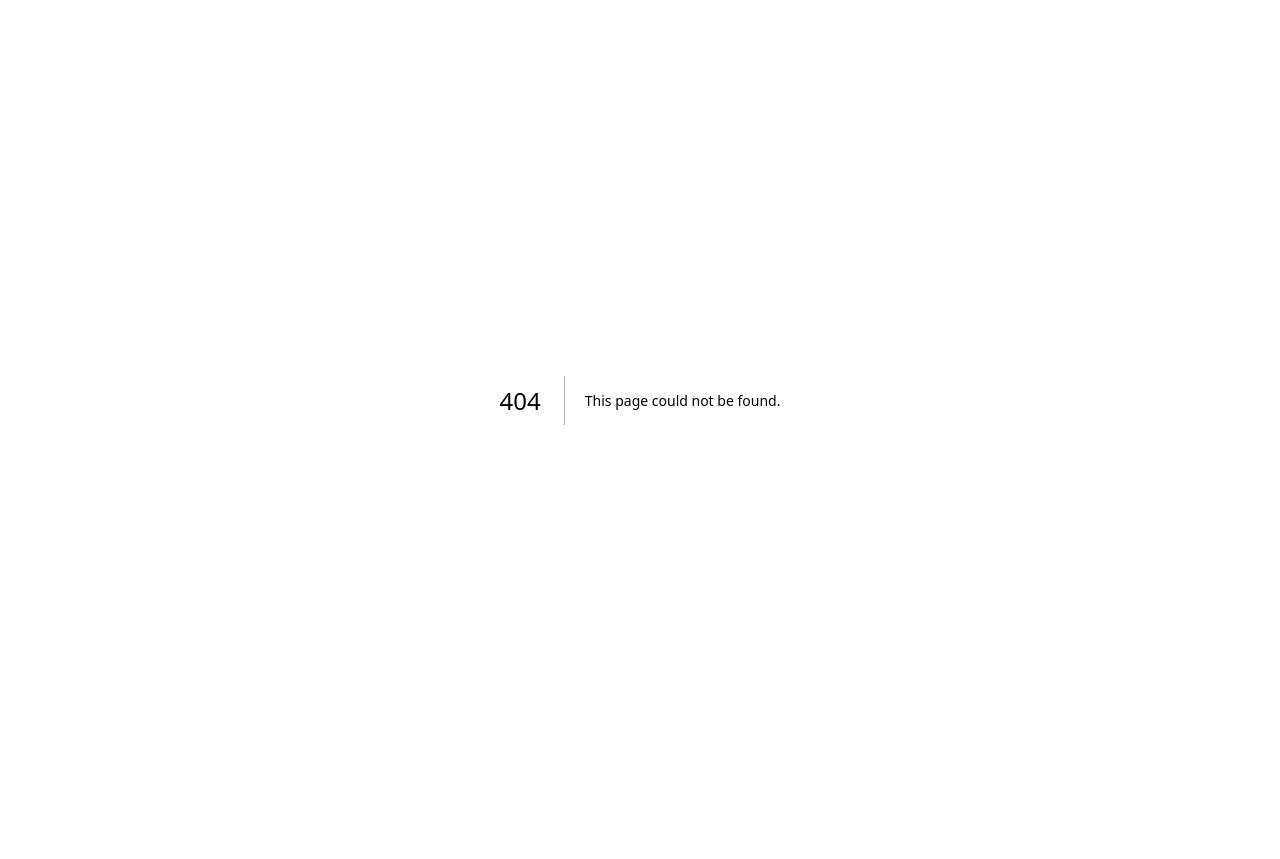
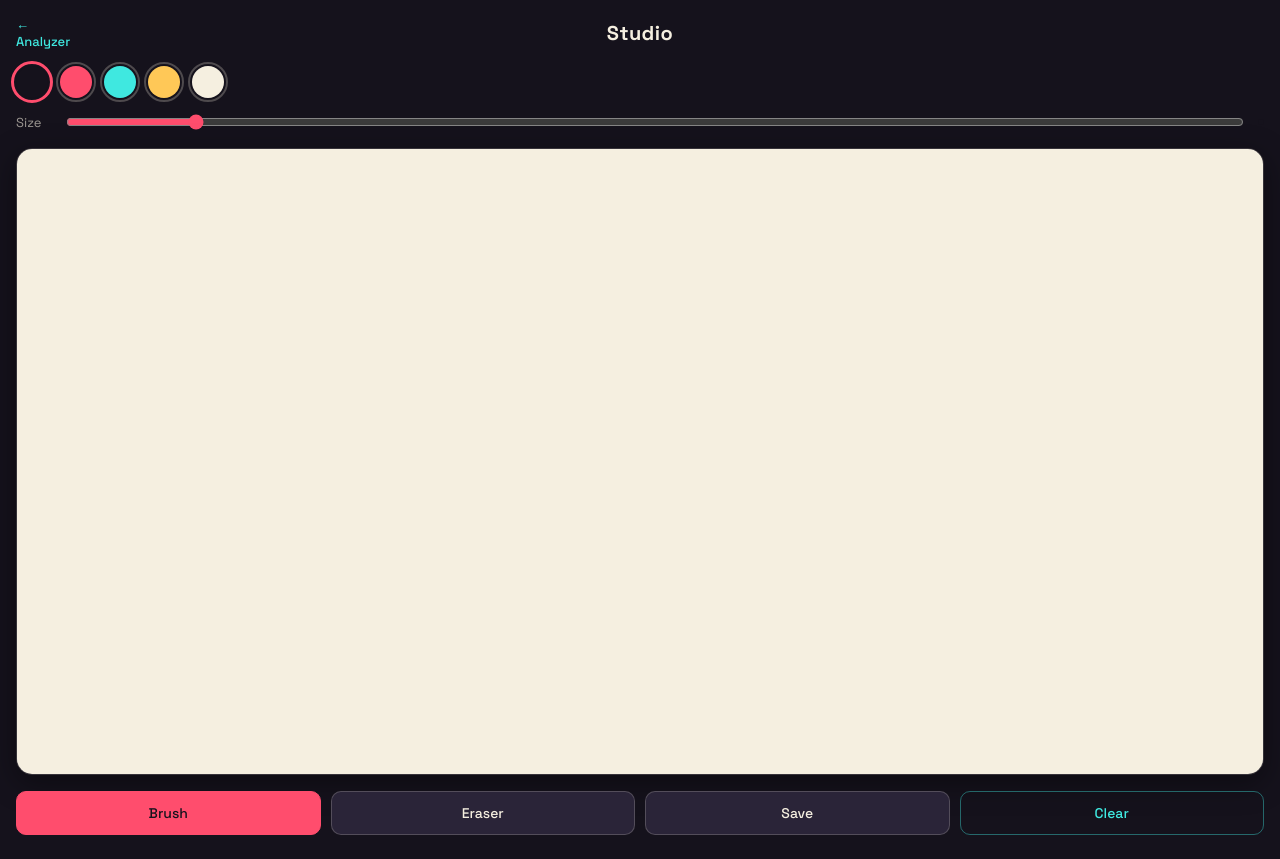
Before and after one commit to MFM-codex/Anime-studio-app, a Next.js app: page /studio in a window 1280 px wide. Before the commit this address had no page. Before the commit the page ends 800 px from the top, so only its background shows below. Built offline with nearby package versions, Linux system fonts and the light colour scheme.

Commit message:
Add studio update

```diff
--- a/pages/index.js
+++ b/pages/index.js
@@ -1,4 +1,5 @@
 import { useState } from "react";
+import Link from "next/link";
 
 export default function Home() {
   const [preview, setPreview] = useState(null);
@@ -60,6 +61,11 @@ export default function Home() {
 
   return (
     <main style={styles.main}>
+      <nav style={{ marginBottom: 12 }}>
+        <Link href="/studio" style={{ fontSize: 13, color: "#555", textDecoration: "none" }}>
+          Open Studio →
+        </Link>
+      </nav>
       <h1 style={styles.h1}>Technique Analyzer (Phase 1)</h1>
       <p style={styles.p}>
         Upload an image and get a breakdown of the technique — linework, color palette, shading,
@@ -68,7 +74,7 @@ export default function Home() {
 
       <div style={styles.card}>
         <label style={styles.label}>Upload an image</label>
-        <input type="file" accept="image/*" capture="environment" onChange={handleFileChange} />
+        <input type="file" accept="image/*" onChange={handleFileChange} />
 
         {preview && (
           <div style={styles.previewWrap}>
--- /dev/null
+++ b/pages/studio.js
@@ -0,0 +1,346 @@
+import { useRef, useState, useEffect, useCallback } from "react";
+import Link from "next/link";
+import Head from "next/head";
+
+const COLORS = [
+  { name: "Ink", value: "#15121C" },
+  { name: "Coral", value: "#FF4D6D" },
+  { name: "Cyan", value: "#3FE8E0" },
+  { name: "Gold", value: "#FFC857" },
+  { name: "White", value: "#F5EFE0" },
+];
+
+export default function Studio() {
+  const canvasRef = useRef(null);
+  const isDrawing = useRef(false);
+  const lastPoint = useRef(null);
+
+  const [color, setColor] = useState(COLORS[0].value);
+  const [size, setSize] = useState(6);
+  const [tool, setTool] = useState("brush"); // "brush" | "eraser"
+
+  // Set up canvas at device pixel ratio for crisp lines
+  useEffect(() => {
+    const canvas = canvasRef.current;
+    const parent = canvas.parentElement;
+    const ratio = window.devicePixelRatio || 1;
+
+    function resize() {
+      const { width, height } = parent.getBoundingClientRect();
+      const ctx = canvas.getContext("2d");
+      const prev = document.createElement("canvas");
+      prev.width = canvas.width;
+      prev.height = canvas.height;
+      prev.getContext("2d").drawImage(canvas, 0, 0);
+
+      canvas.width = width * ratio;
+      canvas.height = height * ratio;
+      canvas.style.width = `${width}px`;
+      canvas.style.height = `${height}px`;
+      ctx.scale(ratio, ratio);
+      ctx.lineCap = "round";
+      ctx.lineJoin = "round";
+      ctx.drawImage(prev, 0, 0, prev.width / ratio, prev.height / ratio);
+    }
+
+    resize();
+    window.addEventListener("resize", resize);
+    return () => window.removeEventListener("resize", resize);
+  }, []);
+
+  const getPoint = useCallback((e) => {
+    const canvas = canvasRef.current;
+    const rect = canvas.getBoundingClientRect();
+    const touch = e.touches ? e.touches[0] : e;
+    return {
+      x: touch.clientX - rect.left,
+      y: touch.clientY - rect.top,
+    };
+  }, []);
+
+  function startDraw(e) {
+    e.preventDefault();
+    isDrawing.current = true;
+    lastPoint.current = getPoint(e);
+  }
+
+  function draw(e) {
+    if (!isDrawing.current) return;
+    e.preventDefault();
+    const canvas = canvasRef.current;
+    const ctx = canvas.getContext("2d");
+    const point = getPoint(e);
+
+    ctx.beginPath();
+    ctx.moveTo(lastPoint.current.x, lastPoint.current.y);
+    ctx.lineTo(point.x, point.y);
+    ctx.strokeStyle = tool === "eraser" ? "#F5EFE0" : color;
+    ctx.lineWidth = tool === "eraser" ? size * 3 : size;
+    ctx.stroke();
+
+    lastPoint.current = point;
+  }
+
+  function endDraw() {
+    isDrawing.current = false;
+    lastPoint.current = null;
+  }
+
+  function clearCanvas() {
+    const canvas = canvasRef.current;
+    const ctx = canvas.getContext("2d");
+    ctx.fillStyle = "#F5EFE0";
+    ctx.fillRect(0, 0, canvas.width, canvas.height);
+  }
+
+  function saveDrawing() {
+    const canvas = canvasRef.current;
+    const link = document.createElement("a");
+    link.download = "my-drawing.png";
+    link.href = canvas.toDataURL("image/png");
+    link.click();
+  }
+
+  // Fill canvas with paper color on first mount
+  useEffect(() => {
+    clearCanvas();
+    // eslint-disable-next-line react-hooks/exhaustive-deps
+  }, []);
+
+  return (
+    <>
+      <Head>
+        <link rel="preconnect" href="https://fonts.googleapis.com" />
+        <link
+          href="https://fonts.googleapis.com/css2?family=Space+Grotesk:wght@400;500;700&display=swap"
+          rel="stylesheet"
+        />
+      </Head>
+      <style jsx global>{`
+        * {
+          box-sizing: border-box;
+        }
+        body {
+          margin: 0;
+          font-family: "Space Grotesk", sans-serif;
+          background: #15121c;
+        }
+      `}</style>
+
+      <main style={styles.main}>
+        <header style={styles.header}>
+          <Link href="/" style={styles.backLink}>
+            ← Analyzer
+          </Link>
+          <h1 style={styles.title}>Studio</h1>
+          <div style={{ width: 70 }} />
+        </header>
+
+        <div style={styles.controlBar}>
+          <div style={styles.swatchRow}>
+            {COLORS.map((c) => (
+              <button
+                key={c.value}
+                onClick={() => {
+                  setColor(c.value);
+                  setTool("brush");
+                }}
+                aria-label={c.name}
+                style={{
+                  ...styles.swatch,
+                  background: c.value,
+                  outline:
+                    color === c.value && tool === "brush"
+                      ? "3px solid #FF4D6D"
+                      : "2px solid rgba(245,239,224,0.25)",
+                  outlineOffset: 2,
+                }}
+              />
+            ))}
+          </div>
+
+          <div style={styles.sizeRow}>
+            <span style={styles.sizeLabel}>Size</span>
+            <input
+              type="range"
+              min="2"
+              max="40"
+              value={size}
+              onChange={(e) => setSize(Number(e.target.value))}
+              style={styles.slider}
+            />
+            <span
+              style={{
+                ...styles.sizePreview,
+                width: Math.max(size, 6),
+                height: Math.max(size, 6),
+                background: tool === "eraser" ? "#F5EFE0" : color,
+                border: tool === "eraser" ? "1px solid #FFC857" : "none",
+              }}
+            />
+          </div>
+        </div>
+
+        <div style={styles.canvasWrap}>
+          <canvas
+            ref={canvasRef}
+            style={styles.canvas}
+            onMouseDown={startDraw}
+            onMouseMove={draw}
+            onMouseUp={endDraw}
+            onMouseLeave={endDraw}
+            onTouchStart={startDraw}
+            onTouchMove={draw}
+            onTouchEnd={endDraw}
+          />
+        </div>
+
+        <div style={styles.dock}>
+          <button
+            onClick={() => setTool("brush")}
+            style={{
+              ...styles.toolButton,
+              ...(tool === "brush" ? styles.toolButtonActive : {}),
+            }}
+          >
+            Brush
+          </button>
+          <button
+            onClick={() => setTool("eraser")}
+            style={{
+              ...styles.toolButton,
+              ...(tool === "eraser" ? styles.toolButtonActiveGold : {}),
+            }}
+          >
+            Eraser
+          </button>
+          <button onClick={saveDrawing} style={styles.toolButton}>
+            Save
+          </button>
+          <button onClick={clearCanvas} style={styles.clearButton}>
+            Clear
+          </button>
+        </div>
+      </main>
+    </>
+  );
+}
+
+const styles = {
+  main: {
+    minHeight: "100vh",
+    display: "flex",
+    flexDirection: "column",
+    background: "#15121C",
+    color: "#F5EFE0",
+  },
+  header: {
+    display: "flex",
+    alignItems: "center",
+    justifyContent: "space-between",
+    padding: "16px 16px 8px",
+  },
+  backLink: {
+    fontSize: 13,
+    color: "#3FE8E0",
+    textDecoration: "none",
+    fontWeight: 500,
+    width: 70,
+  },
+  title: {
+    fontSize: 20,
+    fontWeight: 700,
+    letterSpacing: "0.02em",
+    margin: 0,
+  },
+  controlBar: {
+    padding: "8px 16px 16px",
+    display: "flex",
+    flexDirection: "column",
+    gap: 14,
+  },
+  swatchRow: {
+    display: "flex",
+    gap: 12,
+  },
+  swatch: {
+    width: 32,
+    height: 32,
+    borderRadius: "50%",
+    border: "none",
+    cursor: "pointer",
+    padding: 0,
+  },
+  sizeRow: {
+    display: "flex",
+    alignItems: "center",
+    gap: 12,
+  },
+  sizeLabel: {
+    fontSize: 13,
+    color: "rgba(245,239,224,0.6)",
+    width: 36,
+  },
+  slider: {
+    flex: 1,
+    accentColor: "#FF4D6D",
+  },
+  sizePreview: {
+    borderRadius: "50%",
+    flexShrink: 0,
+  },
+  canvasWrap: {
+    flex: 1,
+    margin: "0 16px 16px",
+    borderRadius: 16,
+    overflow: "hidden",
+    border: "1px solid rgba(245,239,224,0.15)",
+    boxShadow: "0 8px 30px rgba(0,0,0,0.4)",
+    minHeight: 320,
+  },
+  canvas: {
+    display: "block",
+    width: "100%",
+    height: "100%",
+    touchAction: "none",
+  },
+  dock: {
+    display: "flex",
+    gap: 10,
+    padding: "0 16px 24px",
+  },
+  toolButton: {
+    flex: 1,
+    padding: "12px 0",
+    borderRadius: 10,
+    border: "1px solid rgba(245,239,224,0.2)",
+    background: "#2A2438",
+    color: "#F5EFE0",
+    fontFamily: "inherit",
+    fontWeight: 500,
+    fontSize: 14,
+    cursor: "pointer",
+  },
+  toolButtonActive: {
+    background: "#FF4D6D",
+    borderColor: "#FF4D6D",
+    color: "#15121C",
+  },
+  toolButtonActiveGold: {
+    background: "#FFC857",
+    borderColor: "#FFC857",
+    color: "#15121C",
+  },
+  clearButton: {
+    flex: 1,
+    padding: "12px 0",
+    borderRadius: 10,
+    border: "1px solid rgba(63,232,224,0.4)",
+    background: "transparent",
+    color: "#3FE8E0",
+    fontFamily: "inherit",
+    fontWeight: 500,
+    fontSize: 14,
+    cursor: "pointer",
+  },
+};
```
Also changed, not shown: 1 other file (tests, documents, lock files or other folders).
